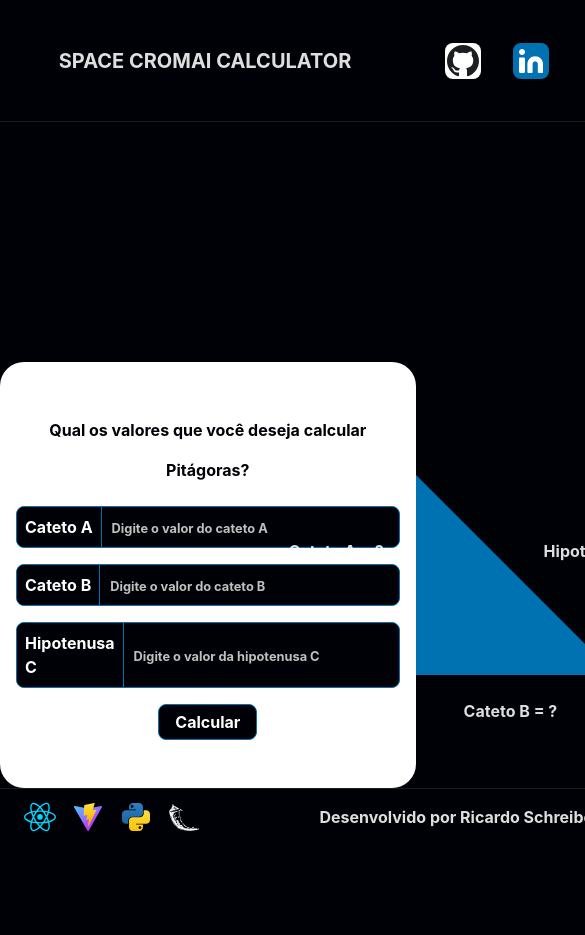
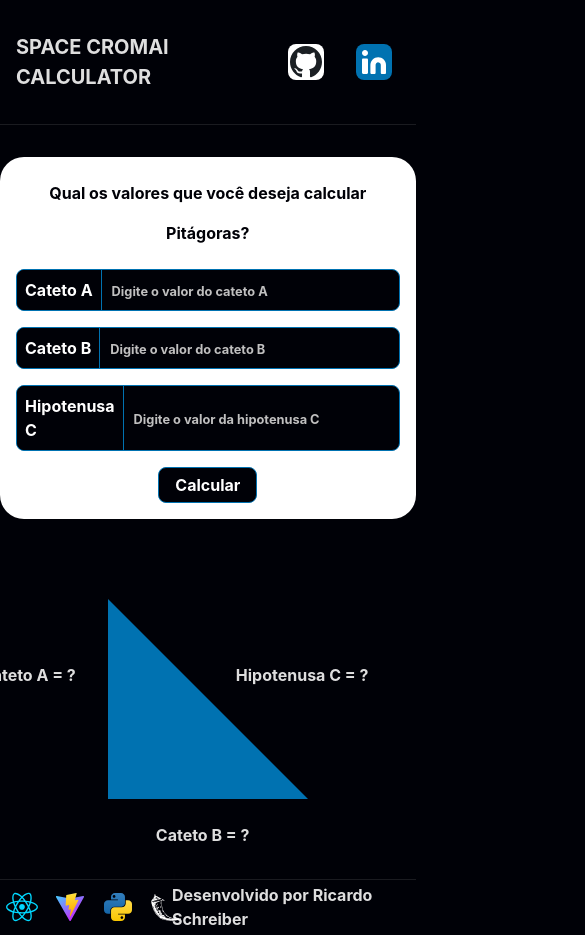
Before and after one commit to rzschrb/cromai-frontend, a React (Vite) app: page / in a window 390 px wide. Shown: the top 935 px of the page, 585 px wide, since content can reach past the window. Before the commit the page ends 844 px from the top, so only its background shows below. Built offline with nearby package versions, Linux system fonts and the light colour scheme.

Commit message:
hotfix: elipsis for big numbers, input type to text

```diff
--- a/src/App.css
+++ b/src/App.css
@@ -42,6 +42,11 @@
     font-weight: 900;
     line-height: 1.3rem;
     margin: 0 0.5rem;
+    transition: box-shadow 0.5s ease-in-out;
+}
+
+.anchor-github:hover {
+    box-shadow: 0 0 0 2px var(--base-white), 0 0 0 4px var(--base-black);
 }
 
 .anchor-linkedin {
@@ -57,6 +62,11 @@
     font-weight: 900;
     line-height: 1.25rem;
     margin: 0 0.5rem;
+    transition: box-shadow 0.5s ease-in-out;
+}
+
+.anchor-linkedin:hover {
+    box-shadow: 0 0 0 2px var(--base-blue), 0 0 0 4px var(--base-black);
 }
 
 .icon-github {
@@ -177,4 +187,26 @@
         flex-direction: row;
         gap: 1rem;
     }
+
+    .content {
+        display: flex;
+        flex-direction: column;
+        justify-content: space-evenly;
+        align-items: center;
+        padding-top: 2rem;
+    }
+
+    .form-container {
+        padding: 1rem 1rem;
+        background-color: var(--base-white);
+        border-radius: 1.5rem;
+    }
+
+    .triangle-container {
+        display: flex;
+        flex-direction: column;
+        justify-content: center;
+        align-items: center;
+        margin: 5rem;
+    }
   }
--- a/src/components/Form/Form.tsx
+++ b/src/components/Form/Form.tsx
@@ -82,19 +82,19 @@ const Form = ({
                     <div className="form-group-label">
                         <label htmlFor="side_a">Cateto A</label>
                     </div>
-                    <input type="text" id="side_a" name="side_a" value={side_a} onChange={(e) => handleOnChange(e, 'a')} placeholder="Digite o valor do cateto A"/>
+                    <input type="number" id="side_a" name="side_a" value={side_a} onChange={(e) => handleOnChange(e, 'a')} placeholder="Digite o valor do cateto A"/>
                 </div>
                 <div className="form-group">
                     <div className="form-group-label">
                         <label htmlFor="side_b">Cateto B</label>
                     </div>
-                    <input type="text" id="side_b" name="side_b" value={side_b} onChange={(e) => handleOnChange(e, 'b')} placeholder="Digite o valor do cateto B"/>
+                    <input type="number" id="side_b" name="side_b" value={side_b} onChange={(e) => handleOnChange(e, 'b')} placeholder="Digite o valor do cateto B"/>
                 </div>
                 <div className="form-group">
                     <div className="form-group-label">
                         <label htmlFor="hipo_c">Hipotenusa C</label>
                     </div>
-                    <input type="text" id="hipo_c" name="hipo_c" value={hipo_c} onChange={(e) => handleOnChange(e, 'c')} placeholder="Digite o valor da hipotenusa C"/>
+                    <input type="number" id="hipo_c" name="hipo_c" value={hipo_c} onChange={(e) => handleOnChange(e, 'c')} placeholder="Digite o valor da hipotenusa C"/>
                 </div>
                 <button className="submitButton" type="submit">Calcular</button>
             </form>
--- a/src/components/Triangle/Triangle.tsx
+++ b/src/components/Triangle/Triangle.tsx
@@ -14,17 +14,24 @@ const Triangle = ({
     hipo_c,
   }: TriangleProps): JSX.Element => {
 
+    const truncateStr = (text: string, limit: number): string => {
+        if (text.length > limit) {
+          return text.substring(0, limit) + "...";
+        }
+        return text;
+    };
+
     return (
         <div className="triangle-wrapper">
             <div className="triangle">
                 <div className="side-a">
-                    <p className="side-a-label">Cateto A = {side_a ? <span>{side_a}</span> : <span>?</span>}</p>
+                    <p className="side-a-label">Cateto A = {side_a ? <span>{truncateStr(side_a, 10)}</span> : <span>?</span>}</p>
                 </div>
                 <div className="side-b">
-                    <p className="side-b-label">Cateto B = {side_b ? <span>{side_b}</span> : <span>?</span>}</p>
+                    <p className="side-b-label">Cateto B = {side_b ? <span>{truncateStr(side_b, 10)}</span> : <span>?</span>}</p>
                 </div>
                 <div className="hipo-c">
-                    <p className="hipo-c-label">Hipotenusa C = {hipo_c ? <span>{hipo_c}</span> : <span>?</span>}</p>
+                    <p className="hipo-c-label">Hipotenusa C = {hipo_c ? <span>{truncateStr(hipo_c, 10)}</span> : <span>?</span>}</p>
                 </div>
             </div>
         </div>
```
